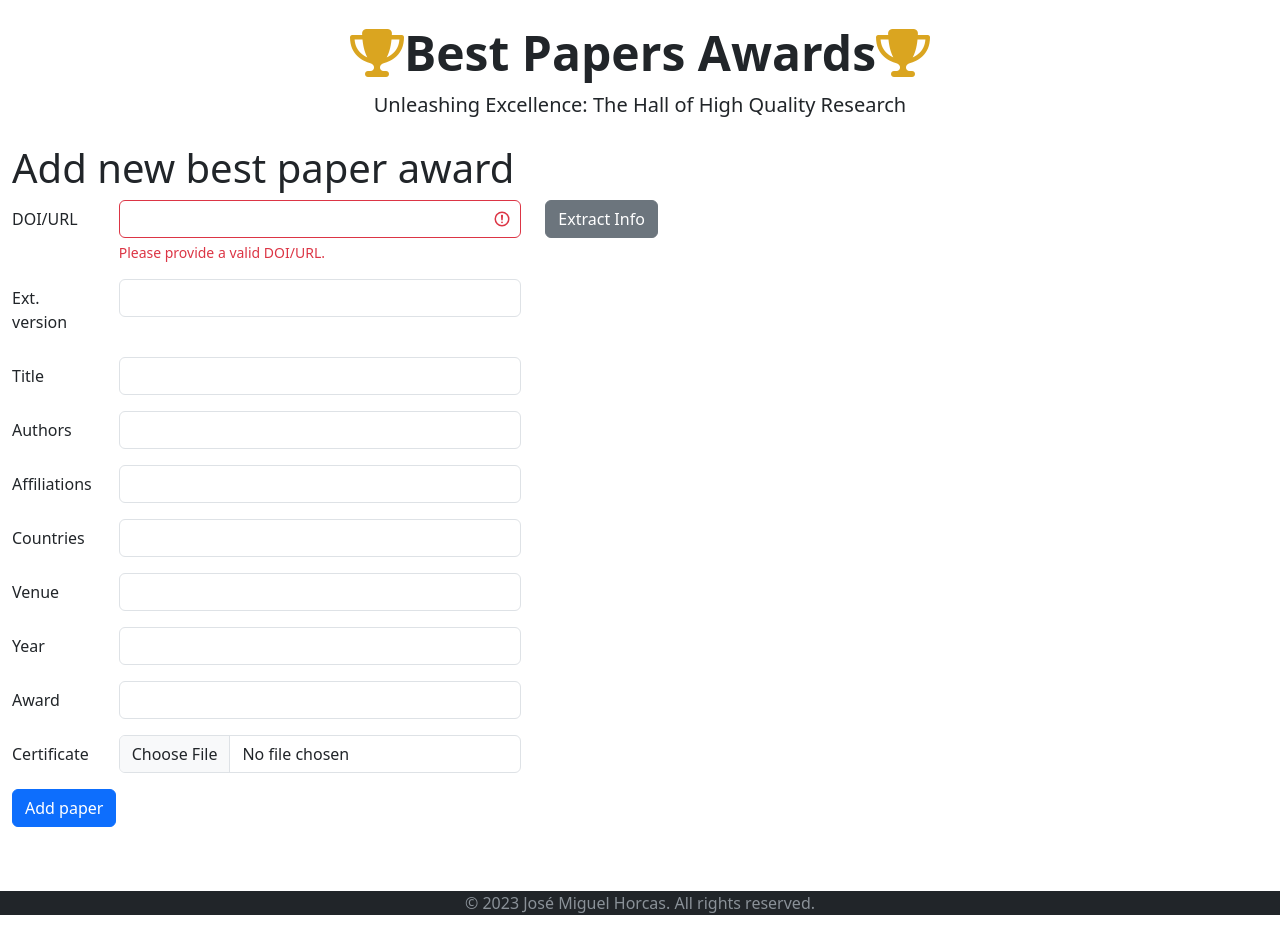
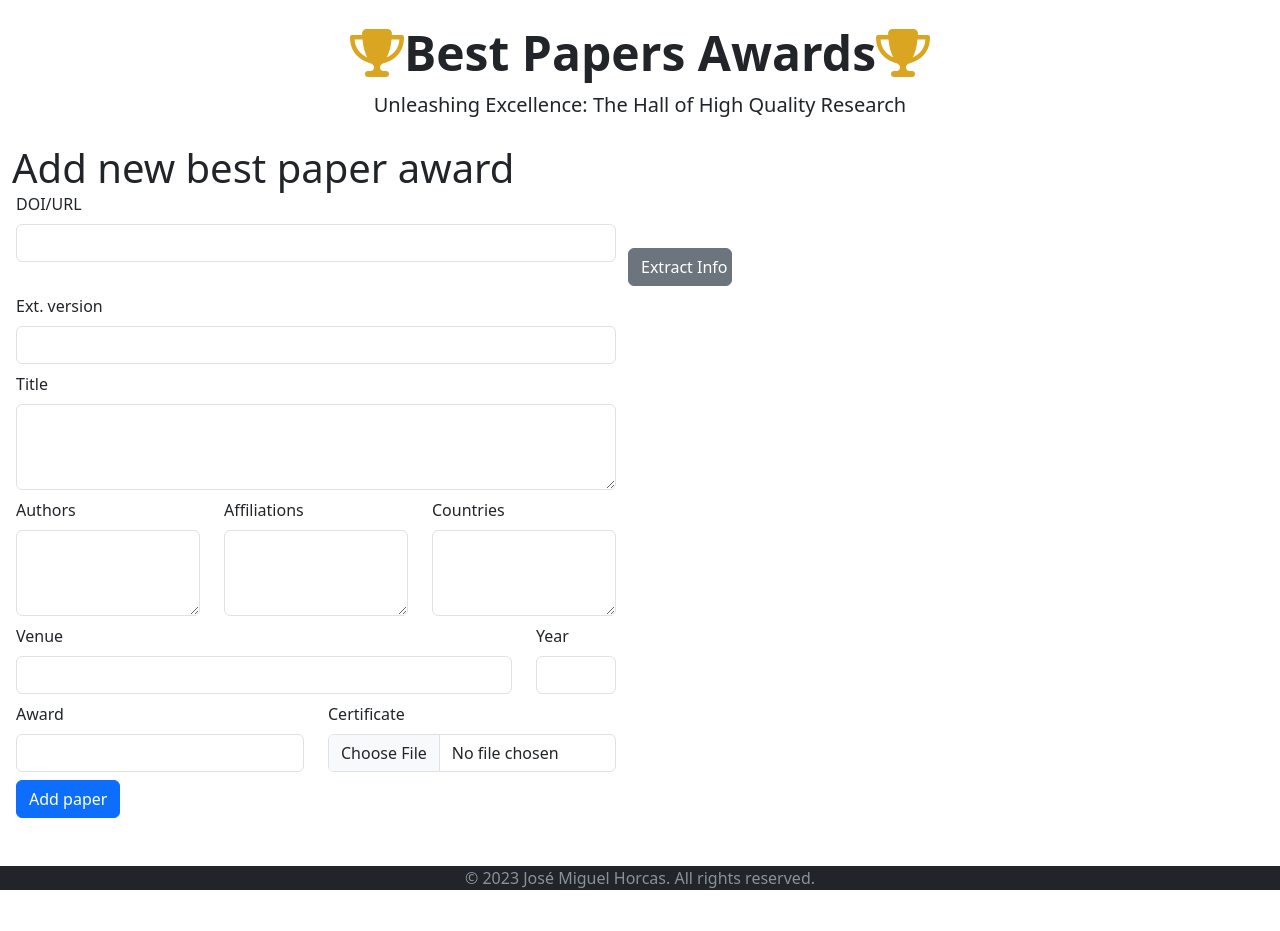
Before and after one commit to jmhorcas/bestpapersawards, a Flask app: page /add/ in a window 1280 px wide. Shown: the part 40-971 px from the top of the page. After the commit the page ends 930 px from the top, so only its background shows below. Run offline with Flask 3, Linux system fonts and the light colour scheme; parts of the project's set-up code (start-up, migrations or seed data) failed here and were passed over.

Commit message:
Change layout of add paper form

```diff
--- a/app/blueprints/add_paper/templates/add_paper/paper_form.html
+++ b/app/blueprints/add_paper/templates/add_paper/paper_form.html
@@ -1,77 +1,81 @@
-<form action="{{ url_for(config.url_for_action) }}" method="POST" enctype="multipart/form-data" class="needs-validation" novalidate>
-    <div class="row mb-3 has-validation">
-        <label for="doi" class="col-sm-1 col-form-label">DOI/URL</label>
-        <div class="col-sm-4">
-            <input type="url" class="form-control {% if not data %} is-invalid {% endif %}" name="doi" id="doi" aria-describedby="validationDoi" required {% if data and data.doi %}value="{{data.doi}}"{% endif %} {% if config.readonly_doi %}readonly{% endif %}>
+<form action="{{ url_for(config.url_for_action) }}" method="POST" enctype="multipart/form-data" class="row g-3 needs-validation" novalidate>
+    <div class="row gy-1 has-validation">
+        <div class="col-sm-6">
+            <label for="doi" class="form-label">DOI/URL</label>
+            <input type="url" class="form-control " name="doi" id="doi" aria-describedby="validationDoi" required {% if data and data.doi %}value="{{data.doi}}"{% endif %} {% if config.readonly_doi %}readonly{% endif %}>
             <div id="validationDoi" class="invalid-feedback">
                 Please provide a valid DOI/URL.
             </div>
         </div>
         <div class="col-sm-1">
-            <input type="submit" class="btn btn-secondary" name="extract" value="Extract Info">
+            <div class="row">
+                <label class="form-label" style="visibility:hidden;">Extract info</label>
+            </div>
+            <div class="row">
+                <input type="submit" class="btn btn-secondary" name="extract" value="Extract Info">
+            </div>
         </div>
     </div>
-    <div class="row mb-3">
-        <label for="extended_doi" class="col-sm-1 col-form-label">Ext. version</label>
-        <div class="col-sm-4">
+    <div class="row gy-1">
+        <div class="col-sm-6">
+            <label for="extended_doi" class="form-label">Ext. version</label>
             <input type="url" class="form-control" name="extended_doi" id="extended_doi" {% if data and data.extended_doi %}value="{{data.extended_doi}}"{% endif %}>
             <div class="invalid-feedback">
                 Please provide a valid DOI/URL.
             </div>
         </div>
     </div>
-    <div class="row mb-3">
-        <label for="title" class="col-sm-1 col-form-label">Title</label>
-        <div class="col-sm-4">
-            <input type="text" class="form-control" name="title" id="title" size="100" {% if data and data.title %}value="{{data.title}}"{% endif %}>
+    <div class="row gy-1">
+        <div class="col-sm-6">
+            <label for="title" class="form-label">Title</label>
+            <textarea type="text" class="form-control" name="title" id="title" rows="3">{% if data and data.title %}{{data.title}}{% endif %}</textarea>
         </div>
     </div>
-    <div class="row mb-3">
-        <label for="authors" class="col-sm-1 col-form-label">Authors</label>
-        <div class="col-sm-4">
-            <input type="text" class="form-control" name="authors" id="authors" size="100" {% if data and data.authors %}value="{{data.authors | join(', ')}}"{% endif %}>
+    <div class="row gy-1">
+        <div class="col-sm-2">
+            <label for="authors" class="form-label">Authors</label>
+            <textarea type="text" class="form-control" name="authors" id="authors" rows="3">{% if data and data.authors %}{{data.authors | join(', ')}}{% endif %}</textarea>
+        </div>
+        <div class="col-sm-2">
+            <label for="affiliations" class="form-label">Affiliations</label>
+            <textarea type="text" class="form-control" name="affiliations" id="affiliations" rows="3">{% if data and data.affiliations %}{{data.affiliations | join(', ')}}{% endif %}</textarea>
+        </div>
+        <div class="col-sm-2">
+            <label for="countries" class="form-label">Countries</label>
+            <textarea type="text" class="form-control" name="countries" id="countries" rows="3">{% if data and data.countries %}{{data.countries | map(attribute='name') | join(', ')}}{% endif %}</textarea>
         </div>
     </div>
-    <div class="row mb-3">
-        <label for="affiliations" class="col-sm-1 col-form-label">Affiliations</label>
-        <div class="col-sm-4">
-            <input type="text" class="form-control" name="affiliations" id="affiliations" size="100" {% if data and data.affiliations %}value="{{data.affiliations | join(', ')}}"{% endif %}>
+    <div class="row gy-1">
+        <div class="col-sm-5">
+            <label for="venue" class="form-label">Venue</label>
+            <input type="text" class="form-control" name="venue" id="venue" {% if data and data.venue %}value="{{data.venue}}"{% endif %}>
         </div>
-    </div>
-    <div class="row mb-3">
-        <label for="countries" class="col-sm-1 col-form-label">Countries</label>
-        <div class="col-sm-4">
-            <input type="text" class="form-control" name="countries" id="countries" size="100" {% if data and data.countries %}value="{{data.countries | map(attribute='name') | join(', ')}}"{% endif %}>
-        </div>
-    </div>
-    <div class="row mb-3">
-        <label for="venue" class="col-sm-1 col-form-label">Venue</label>
-        <div class="col-sm-4">
-            <input type="text" class="form-control" name="venue" id="venue" size="100" {% if data and data.venue %}value="{{data.venue}}"{% endif %}>
-        </div>
-    </div>
-    <div class="row mb-3">
-        <label for="year" class="col-sm-1 col-form-label">Year</label>
-        <div class="col-sm-4">
+        <div class="col-sm-1">
+            <label for="year" class="form-label">Year</label>
             <input type="number" class="form-control" name="year" id="year" {% if data and data.year %}value="{{data.year}}"{% endif %}>
         </div>
     </div>
-    <div class="row mb-3">
-        <label for="award" class="col-sm-1 col-form-label">Award</label>
-        <div class="col-sm-4">
+    <div class="row gy-1">
+        <div class="col-sm-3">
+            <label for="award" class="form-label">Award</label>
             <input type="text" class="form-control" name="award" id="award" {% if data and data.award %}value="{{data.award}}"{% endif %}>
         </div>
-    </div>
-    <div class="row mb-3">
-        <label for="certificate" class="col-sm-1 col-form-label">Certificate</label>
-        <div class="col-sm-4">
+        <div class="col-sm-3">
+            <label for="certificate" class="form-label">Certificate</label>
             <input type="file" class="form-control" name="certificate" id="certificate"/>
         </div>
         {% if config.download_certificate %}
-            <label class="col-sm-1 col-form-label">{% if data and data.certificate %}<a href="{{ url_for('table.download_certificate', doi=data.doi) }}" title="Download certificate"><i class="fa-solid fa-download" style="color: green;"></i></a>{% else %}<i class="fa-solid fa-download" style="color: gray;" title="Not available"></i>{% endif %}</label>
+            <div class="col-sm-1">
+                <div class="row">
+                    <label class="form-label" style="visibility:hidden;">Download certificate</label>
+                </div>
+                <div class="row">
+                    <label class="form-label">{% if data and data.certificate %}<a href="{{ url_for('table.download_certificate', doi=data.doi) }}" title="Download certificate"><i class="fa-solid fa-download" style="color: green;"></i></a>{% else %}<i class="fa-solid fa-download" style="color: gray;" title="Not available"></i>{% endif %}</label>
+                </div>
+            </div>
         {% endif %}
     </div>
-    <div class="row mb-3">
+    <div class="row gy-1">
         <div class="col-sm-1">
             <input type="submit" class="btn btn-primary" name="{{config.submit_action}}" value="{{config.submit_botton}}">
         </div>
@@ -88,5 +92,4 @@
             {% endwith %}
         </div>
     </div>
-
 </form>
```
